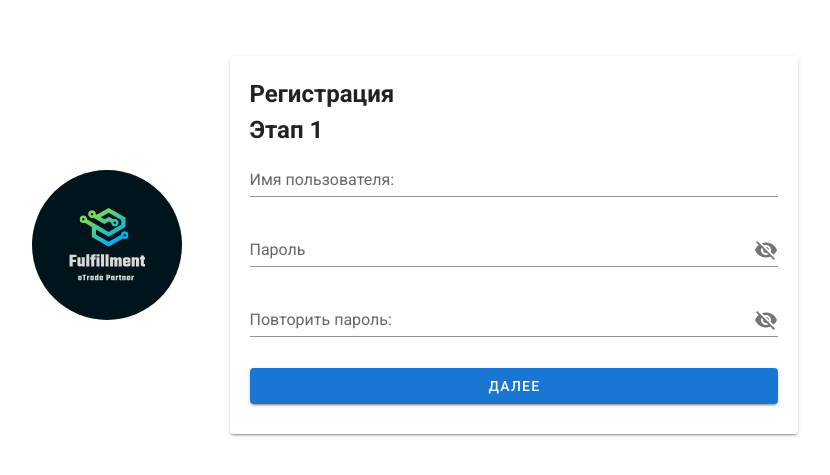
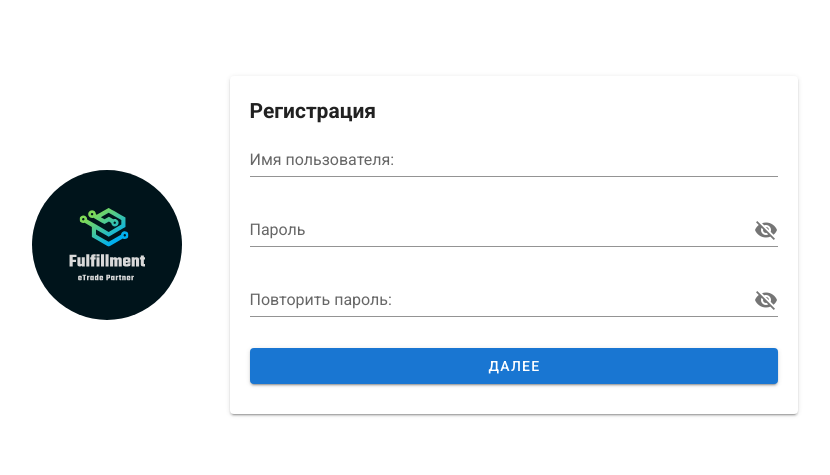
Before and after one commit to tolepbekova/fulfillment, a Vue app: page /registration/1 in a window 1280 px wide. Shown: the part 143-618 px from the top of the page, without its empty margins (225-1055 px from the left). Built offline with nearby package versions, Linux system fonts and the light colour scheme.

Commit message:
Сохранение перед версткой

```diff
--- a/src/App.vue
+++ b/src/App.vue
@@ -26,3 +26,9 @@ export default {
   }
 };
 </script>
+
+<style lang="scss">
+    @import 'assets/css/nullstyle.scss';
+    @import 'assets/css/fonts.scss';
+    @import 'assets/css/style.scss';
+</style>
--- /dev/null
+++ b/src/assets/css/fonts.scss
@@ -0,0 +1 @@
+@import url('https://fonts.googleapis.com/css2?family=Titillium+Web:wght@300;400;600;700&display=swap');
--- /dev/null
+++ b/src/assets/css/nullstyle.scss
@@ -0,0 +1,17 @@
+/*Обнуление*/
+*{padding: 0;margin: 0;border: 0;}
+*,*:before,*:after{-moz-box-sizing: border-box;-webkit-box-sizing: border-box;box-sizing: border-box;}
+:focus,:active{outline: none;}
+a:focus,a:active{outline: none;}
+nav,footer,header,aside{display: block;}
+html,body{height:100%;width:100%;font-size:100%;line-height:1;font-size:14px;-ms-text-size-adjust:100%;-moz-text-size-adjust:100%;-webkit-text-size-adjust:100%;}
+input,button,textarea{font-family:inherit;}
+input::-ms-clear{display: none;}
+button{cursor: pointer;}
+button::-moz-focus-inner{padding:0;border:0;}
+a,a:visited{text-decoration: none;}
+a:hover{text-decoration: none;}
+ul li{list-style: none;}
+img{vertical-align: top;}
+//h1,h2,h3,h4,h5,h6{font-size:inherit;font-weight: inherit;}
+/*--------------------*/
--- /dev/null
+++ b/src/assets/css/style.scss
@@ -0,0 +1,3 @@
+body{
+    font-family: 'Titillium Web';
+}
--- a/src/views/Registration/Registration1.vue
+++ b/src/views/Registration/Registration1.vue
@@ -74,7 +74,7 @@
                         <v-card class="form__card">
                             <v-form @submit.prevent="submitHandler()" class="form">
                                 <h2>Регистрация</h2>
-                                <h2>Этап 1</h2>
+                                <!-- <h2>Этап 1</h2> -->
 
                                 <v-text-field
                                 v-model="username"
--- a/src/views/Registration/Registration2.vue
+++ b/src/views/Registration/Registration2.vue
@@ -11,7 +11,7 @@
                         <v-card class="form__card">
                             <v-form @submit.prevent="submitHandler()" class="form">
                                 <h2>Регистрация</h2>
-                                <h2>Этап 2</h2>
+                                <!-- <h2>Этап 2</h2> -->
                                 <v-text-field
                                 v-model="first_name"
                                 class="input"
```
